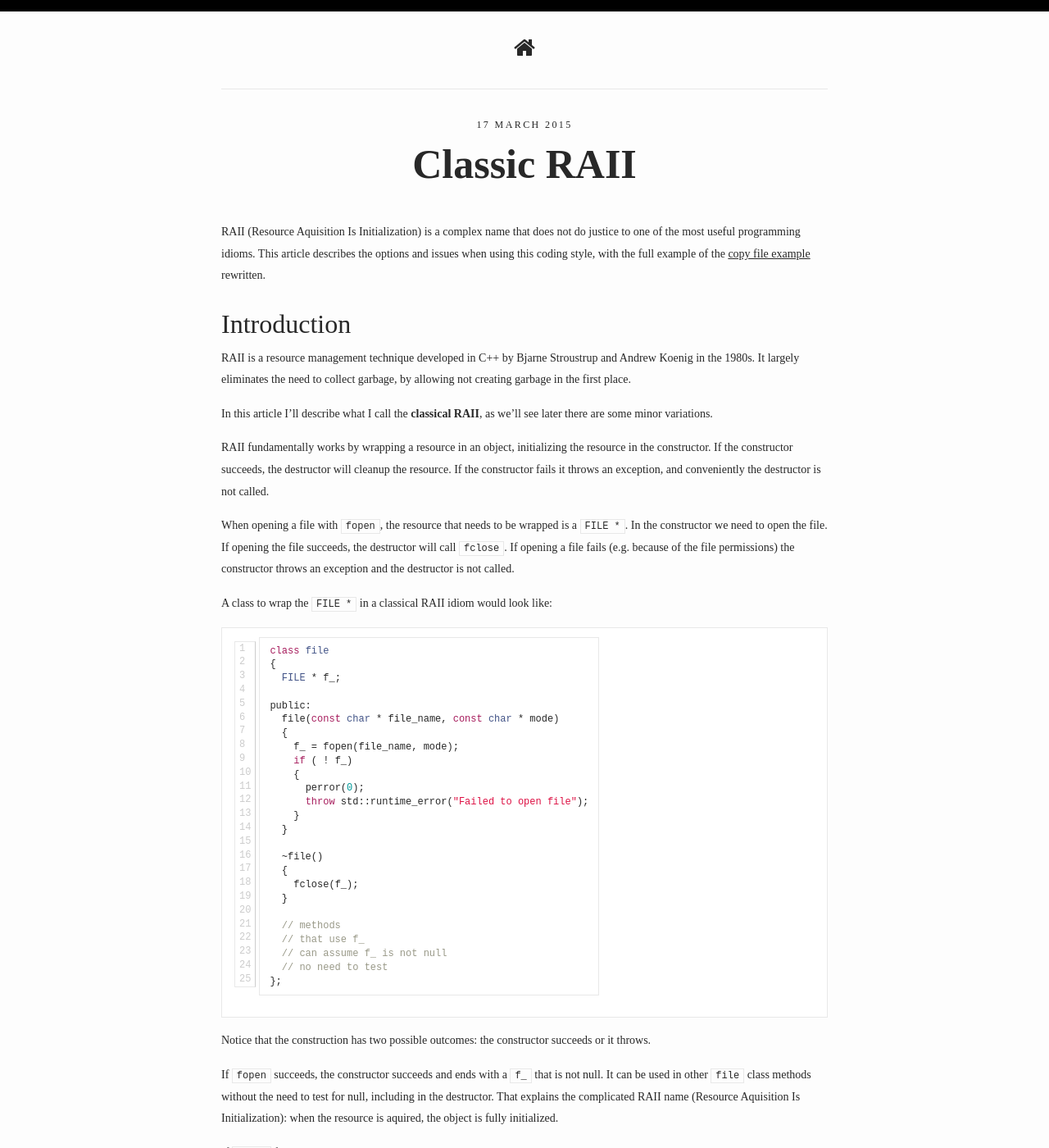
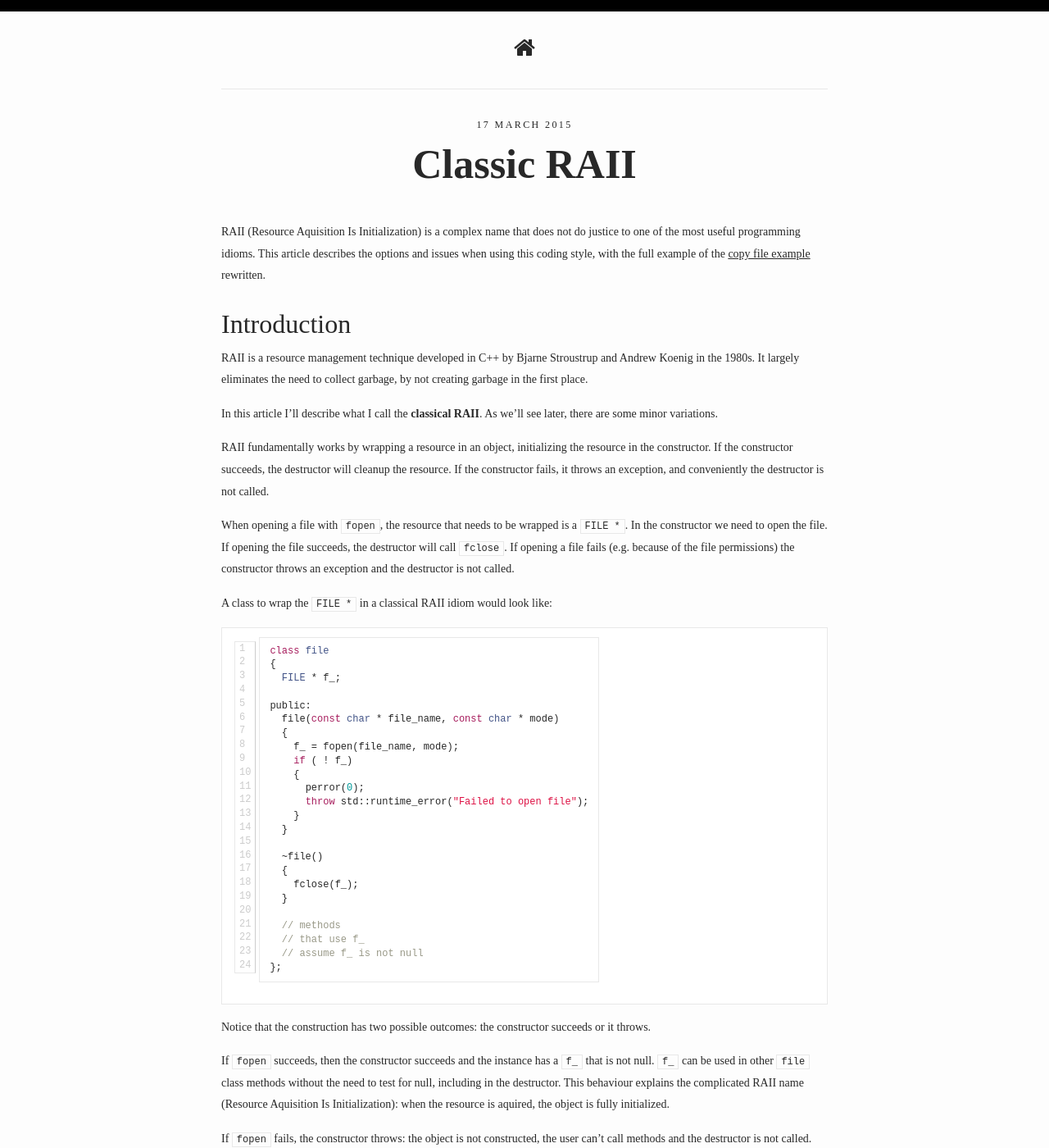
Before and after one commit to bajamircea/bajamircea.github.io, a Jekyll site: the page built from _posts/2015-03-17-classic-raii.markdown, in a window 1280 px wide and 1400 px high. Shown: the whole window at 82% size. Built offline with Jekyll 4.4.1, drawn with Linux system fonts in a browser that asks for light colours; nearby versions of some CDN libraries; some of the changed text lies outside the part shown.

Commit message:
Finish classic RAII

```diff
--- a/_posts/2015-03-17-classic-raii.markdown
+++ b/_posts/2015-03-17-classic-raii.markdown
@@ -5,7 +5,7 @@ categories: coding c
 ---
 
 RAII (Resource Aquisition Is Initialization) is a complex name that does not do
-justice to one of the most useful programming idioms.  This article describes
+justice to one of the most useful programming idioms. This article describes
 the options and issues when using this coding style, with the full example of
 the [copy file example][copy-file] rewritten.
 
@@ -14,14 +14,14 @@ the [copy file example][copy-file] rewritten.
 
 RAII is a resource management technique developed in C++ by Bjarne Stroustrup
 and Andrew Koenig in the 1980s. It largely eliminates the need to collect
-garbage, by allowing not creating garbage in the first place.
+garbage, by not creating garbage in the first place.
 
-In this article I'll describe what I call the **classical RAII**, as we'll see
-later there are some minor variations.
+In this article I'll describe what I call the **classical RAII**. As we'll see
+later, there are some minor variations.
 
 RAII fundamentally works by wrapping a resource in an object, initializing the
 resource in the constructor. If the constructor succeeds, the destructor will
-cleanup the resource. If the constructor fails it throws an exception, and
+cleanup the resource. If the constructor fails, it throws an exception, and
 conveniently the destructor is not called.
 
 When opening a file with `fopen`, the resource that needs to be wrapped is a
@@ -55,19 +55,18 @@ public:
 
   // methods
   // that use f_
-  // can assume f_ is not null
-  // no need to test
+  // assume f_ is not null
 };
 {% endhighlight %}
 
 Notice that the construction has two possible outcomes: the constructor
 succeeds or it throws.
 
-If `fopen` succeeds, the constructor succeeds and ends with a `f_` that is not
-null. It can be used in other `file` class methods without the need to test for
-null, including in the destructor. That explains the complicated RAII name
-(Resource Aquisition Is Initialization): when the resource is aquired, the
-object is fully initialized.
+If `fopen` succeeds, then the constructor succeeds and the instance has a `f_`
+that is not null. `f_` can be used in other `file` class methods without the
+need to test for null, including in the destructor. This behaviour explains the
+complicated RAII name (Resource Aquisition Is Initialization): when the
+resource is aquired, the object is fully initialized.
 
 If `fopen` fails, the constructor throws: the object is not constructed, the
 user can't call methods and the destructor is not called.
@@ -98,17 +97,17 @@ first, and destructed last. The scope of `dst` is surrounded by the scope of
 
 If say the creation of `dst` fails, then the execution exits the scope,
 ensuring that the destructor if `src` is called closing it's already opened
-`FILE *`. This provides *exception safety* for the stack resources.
-
-  - can compound objects with RAII
-  - compare with try with resources approach
+`FILE *`. This provides **exception safety** for the stack resources.
 
 
 ## Issues
 
-- destructors must not throw
-- copyability
-- returning such objects
+No real issues, more like things to pay attention to:
+
+- Ensure the destructors don't throw
+- Pay attention to the copy constructor and assignment operator. One easy
+  option is to delete them to ensure that destructor does not try to release
+  twice the same resource.
 
 ## Full code
 
```
Also changed, not shown: other parts of _posts/2015-03-17-classic-raii.markdown (+3 -3 lines).
